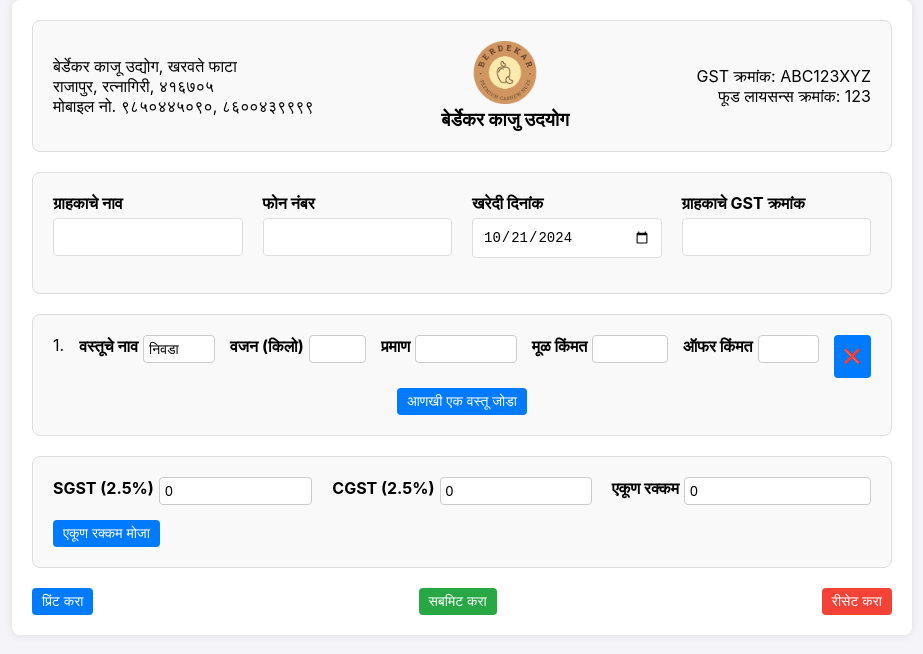
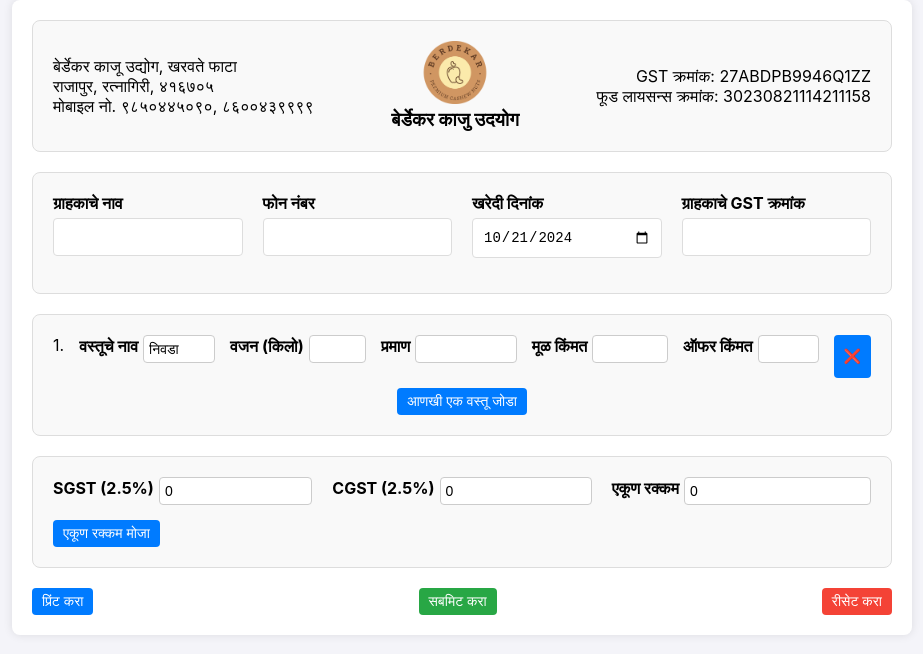
Before and after one commit to berdesourabh/react_purchase_receipt, a React (Create React App) app: page / in a window 1280 px wide. Shown: the top 654 px of the page, without its empty margins (178-1101 px from the left). Built offline with nearby package versions, Linux system fonts and the light colour scheme.

Commit message:
Updated gst number

```diff
--- a/src/App.js
+++ b/src/App.js
@@ -88,7 +88,7 @@
             <h3>बेर्डेकर काजु उदयोग</h3>
           </div>
           <div className="brand-right">
-            <p>GST क्रमांक: ABC123XYZ<br />फूड लायसन्स क्रमांक: 123</p>
+          <p>GST क्रमांक: 27ABDPB9946Q1ZZ<br />फूड लायसन्स क्रमांक: 30230821114211158</p>
           </div>
         </div>
       </div>
```
